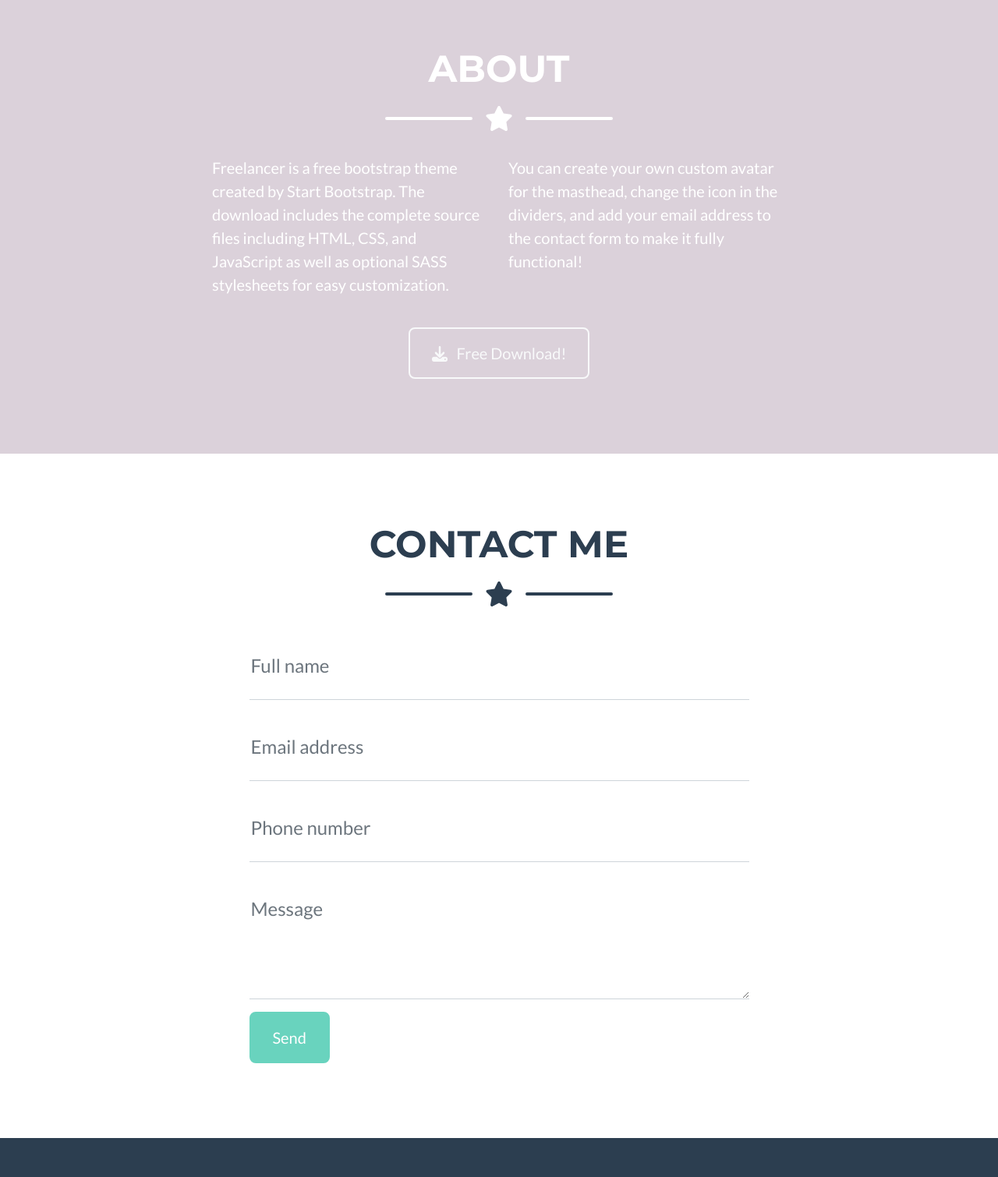
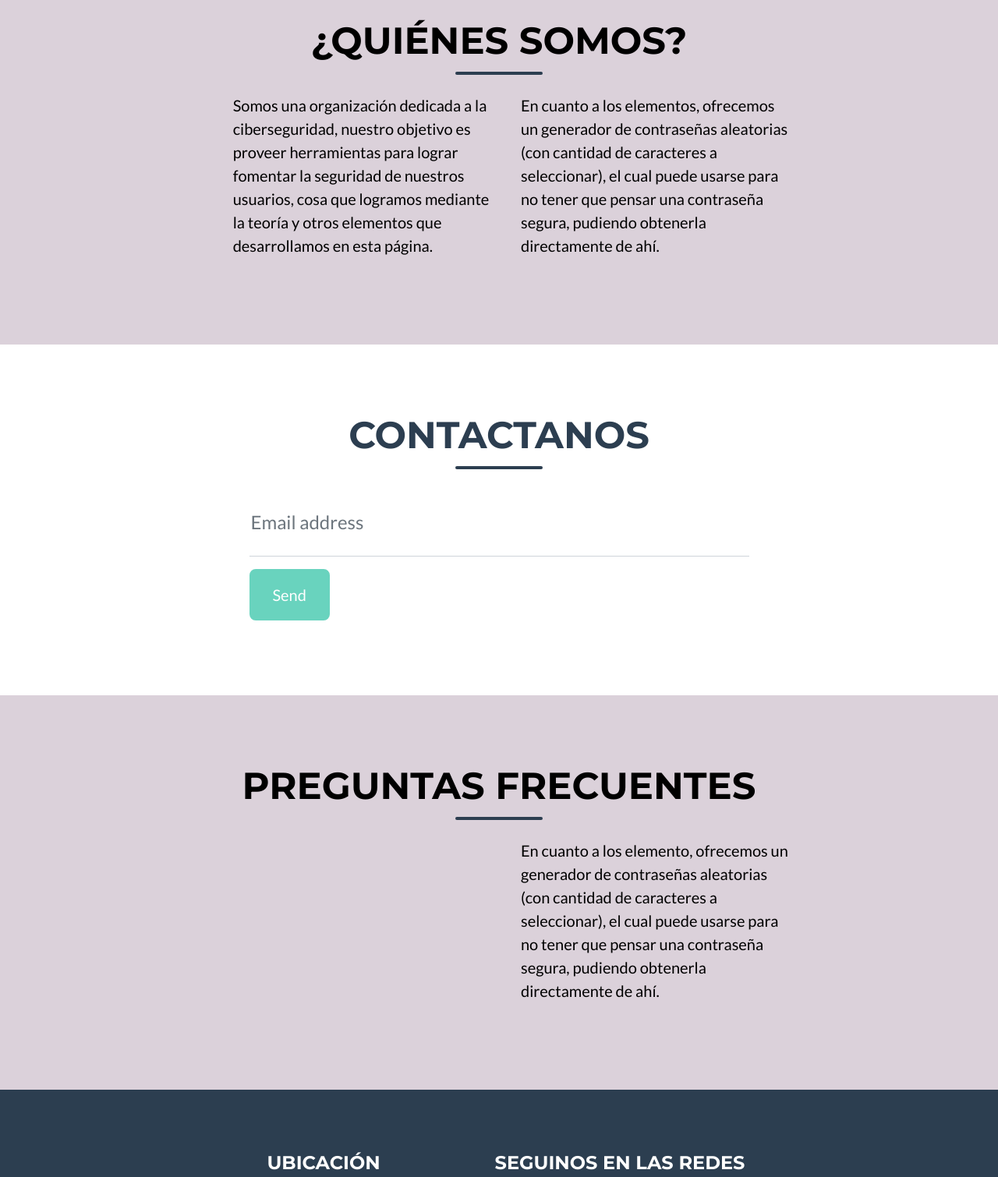
Before and after one commit to JinTheDvp/DSD_PROJECT-SAVIOR_PASSWORD, a plain HTML site: page index.html in a window 1280 px wide. Shown: the part 860-2370 px from the top of the page at 78% size. Drawn offline with nearby package versions, Linux system fonts and the light colour scheme.

Commit message:
Más cambios
(Diversas secciones)

```diff
--- a/index.html
+++ b/index.html
@@ -1,6 +1,6 @@
 <!DOCTYPE html>
 
-<html lang="en">
+<html lang="es">
 
     <head>
 
@@ -9,21 +9,21 @@
         <meta name="description" content="" />
         <meta name="author" content="" />
         <title>Savior Password</title>
-        <!-- Favicon-->
+        <!-- Favicon -->
         <link rel="icon" type="image/x-icon" href="assets/favicon.ico" />
-        <!-- Font Awesome icons (free version)-->
+        <!-- Font Awesome icons -->
         <script src="https://use.fontawesome.com/releases/v6.1.0/js/all.js" crossorigin="anonymous"></script>
-        <!-- Google fonts-->
+        <!-- Google fonts -->
         <link href="https://fonts.googleapis.com/css?family=Montserrat:400,700" rel="stylesheet" type="text/css" />
         <link href="https://fonts.googleapis.com/css?family=Lato:400,700,400italic,700italic" rel="stylesheet" type="text/css" />
-        <!-- Core theme CSS (includes Bootstrap)-->
+        <!-- CSS -->
         <link href="css/styles.css" rel="stylesheet" />
 
     </head>
 
     <body id="page-top">
 
-        <!-- Navigation Bar -->
+        <!--Section: "Barra de navegación/Navigation Bar"-->
         <nav class="navbar navbar-expand-lg bg-secondary text-uppercase fixed-top" id="mainNav">
             <div class="container">
                 <a class="navbar-brand" href="#page-top">Savior Password</a>
@@ -34,26 +34,25 @@
                 <div class="collapse navbar-collapse" id="navbarResponsive">
                     <ul class="navbar-nav ms-auto">
                         <li class="nav-item mx-0 mx-lg-1"><a class="nav-link py-3 px-0 px-lg-3 rounded" href="#portfolio">¿Cómo protegerse?</a></li>
-                        <li class="nav-item mx-0 mx-lg-1"><a class="nav-link py-3 px-0 px-lg-3 rounded" href="#about">Nuestro contacto</a></li>
-                        <li class="nav-item mx-0 mx-lg-1"><a class="nav-link py-3 px-0 px-lg-3 rounded" href="#contact">Generador de contraseñas</a></li>
+                        <li class="nav-item mx-0 mx-lg-1"><a class="nav-link py-3 px-0 px-lg-3 rounded" href="#about">¿Quiénes somos?</a></li>
+                        <li class="nav-item mx-0 mx-lg-1"><a class="nav-link py-3 px-0 px-lg-3 rounded" href="#contact">Nuestro contacto</a></li>
                     </ul>
                 </div>
             </div>
         </nav>
 
-        <!--Section: "¿Quiénes somos?/ Who are we?"-->
+        <!--Section: "Generador de contraseñas/Password generator"-->
         <header class="masthead bg-primary text-white text-center">
             <div class="container d-flex align-items-center flex-column">
 
-                <h1 class="masthead-heading text-uppercase mb-0" style="color: black;">¿Quiénes somos?</h1>
+                <h1 class="masthead-heading text-uppercase mb-0" style="color: black;">GENERADOR DE CONTRASEÑAS</h1>
 
                 <div class="divider-custom" style="color:gray">
                     <div class="divider-custom-line"></div>
                 </div>
 
                 <p class="masthead-subheading font-weight-light mb-0" style="color: black">
-                    Somos una organización dedicada a la ciberseguridad, nuestro objetivo es
-                    proveer herramientas para lograr fomentar la seguridad de nuestros usuarios.
+                    GENERADOR
                 </p>
 
             </div>
@@ -139,41 +138,36 @@
             </div>
         </section>
 
-        <!--Section: "Nuestro contacto/Our contact"-->
-        <section class="page-section bg-primary text-white mb-0" id="about">
+        <!--Section: "¿Quiénes somos?/Who are we?"-->
+        <section class="page-section bg-primary mb-0" id="about">
             <div class="container">
 
-                <h2 class="page-section-heading text-center text-uppercase text-white">About</h2>
+                <h2 class="page-section-heading text-center text-uppercase" style="color: black">¿Quiénes somos?</h2>
 
-                <div class="divider-custom divider-light">
-                    <div class="divider-custom-line"></div>
-                    <div class="divider-custom-icon"><i class="fas fa-star"></i></div>
+                <div class="divider-custom">
                     <div class="divider-custom-line"></div>
                 </div>
 
-                <div class="row">
-                    <div class="col-lg-4 ms-auto"><p class="lead">Freelancer is a free bootstrap theme created by Start Bootstrap. The download includes the complete source files including HTML, CSS, and JavaScript as well as optional SASS stylesheets for easy customization.</p></div>
-                    <div class="col-lg-4 me-auto"><p class="lead">You can create your own custom avatar for the masthead, change the icon in the dividers, and add your email address to the contact form to make it fully functional!</p></div>
+                <div class="row" style="margin-left: 20px">
+                    <div class="col-lg-4 ms-auto"><p class="lead" style="color: black">
+                        Somos una organización dedicada a la ciberseguridad, nuestro objetivo es
+                        proveer herramientas para lograr fomentar la seguridad de nuestros usuarios, cosa que logramos
+                        mediante la teoría y otros elementos que desarrollamos en esta página.</p></div>
+                    <div class="col-lg-4 me-auto"><p class="lead" style="color: black">
+                        En cuanto a los elementos, ofrecemos un generador de contraseñas aleatorias (con cantidad de caracteres a seleccionar),
+                        el cual puede usarse para no tener que pensar una contraseña segura, pudiendo obtenerla directamente de ahí.</p></div>
                 </div>
 
-                <div class="text-center mt-4">
-                    <a class="btn btn-xl btn-outline-light" href="https://startbootstrap.com/theme/freelancer/">
-                        <i class="fas fa-download me-2"></i>
-                        Free Download!
-                    </a>
-                </div>
             </div>
         </section>
 
-        <!--Section: "Generador de contraseñas/Password generator"-->
+        <!--Section: "Contacto/Contact"-->
         <section class="page-section" id="contact">
             <div class="container">
 
-                <h2 class="page-section-heading text-center text-uppercase text-secondary mb-0">Contact Me</h2>
+                <h2 class="page-section-heading text-center text-uppercase text-secondary mb-0">Contactanos</h2>
 
                 <div class="divider-custom">
-                    <div class="divider-custom-line"></div>
-                    <div class="divider-custom-icon"><i class="fas fa-star"></i></div>
                     <div class="divider-custom-line"></div>
                 </div>
 
@@ -182,86 +176,70 @@
                         <form id="contactForm" data-sb-form-api-token="API_TOKEN">
 
                             <div class="form-floating mb-3">
-                                <input class="form-control" id="name" type="text" placeholder="Enter your name..." data-sb-validations="required" />
-                                <label for="name">Full name</label>
-                                <div class="invalid-feedback" data-sb-feedback="name:required">A name is required.</div>
-                            </div>
-
-                            <div class="form-floating mb-3">
                                 <input class="form-control" id="email" type="email" placeholder="name@example.com" data-sb-validations="required,email" />
                                 <label for="email">Email address</label>
                                 <div class="invalid-feedback" data-sb-feedback="email:required">An email is required.</div>
                                 <div class="invalid-feedback" data-sb-feedback="email:email">Email is not valid.</div>
                             </div>
 
-                            <div class="form-floating mb-3">
-                                <input class="form-control" id="phone" type="tel" placeholder="(123) 456-7890" data-sb-validations="required" />
-                                <label for="phone">Phone number</label>
-                                <div class="invalid-feedback" data-sb-feedback="phone:required">A phone number is required.</div>
-                            </div>
+                            <button class="btn btn-primary btn-xl disabled" id="submitButton" type="submit">Send</button>
 
-                            <div class="form-floating mb-3">
-                                <textarea class="form-control" id="message" type="text" placeholder="Enter your message here..." style="height: 10rem" data-sb-validations="required"></textarea>
-                                <label for="message">Message</label>
-                                <div class="invalid-feedback" data-sb-feedback="message:required">A message is required.</div>
-                            </div>
-
-                            <!--
-                                <div class="d-none" id="submitSuccessMessage">
-                                <div class="text-center mb-3">
-                                    <div class="fw-bolder">Form submission successful!</div>
-                                    To activate this form, sign up at
-                                    <br />
-                                    <a href="https://startbootstrap.com/solution/contact-forms">https://startbootstrap.com/solution/contact-forms</a>
-                                </div>
-                            </div>
-
-                            <div class="d-none" id="submitErrorMessage"><div class="text-center text-danger mb-3">Error sending message!</div></div
-                            -->
-
-                            <button class="btn btn-primary btn-xl disabled" id="submitButton" type="submit">Send</button>
                         </form>
                     </div>
                 </div>
             </div>
         </section>
-        <!--Section: "Footer/Pie de página"-->
+
+        <!--Section: "Preguntas Frecuentes/Frequent Questions"-->
+        <section class="page-section bg-primary mb-0" id="">
+            <div class="container">
+
+                <h2 class="page-section-heading text-center text-uppercase" style="color: black">Preguntas Frecuentes</h2>
+
+                <div class="divider-custom">
+                    <div class="divider-custom-line"></div>
+                </div>
+
+                <div class="row" style="margin-left: 20px">
+                    <div class="col-lg-4 ms-auto"><p class="lead" style="color: black">
+
+                    </p></div>
+                    <div class="col-lg-4 me-auto"><p class="lead" style="color: black">
+                        En cuanto a los elemento, ofrecemos un generador de contraseñas aleatorias (con cantidad de caracteres a seleccionar),
+                        el cual puede usarse para no tener que pensar una contraseña segura, pudiendo obtenerla directamente de ahí.</p></div>
+                </div>
+
+            </div>
+        </section>
+
+        <!--Section: "Pie de página/Footer"-->
         <footer class="footer text-center">
             <div class="container">
                 <div class="row">
-                    <!-- Footer Location-->
-                    <div class="col-lg-4 mb-5 mb-lg-0">
+
+                    <div class="col-lg-4 mb-5 mb-lg-0" style="margin-left: 155px;">
                         <h4 class="text-uppercase mb-4">Ubicación</h4>
                         <p class="lead mb-0">
-                            2215
+                            Calle Florida 1745
                             <br />
-                            Clark, MO 65243
+                            San Rafael, Mendoza.
                         </p>
                     </div>
-                    <!-- Footer Social Icons-->
+
                     <div class="col-lg-4 mb-5 mb-lg-0">
-                        <h4 class="text-uppercase mb-4">Around the Web</h4>
+                        <h4 class="text-uppercase mb-4">Seguinos en las redes</h4>
                         <a class="btn btn-outline-light btn-social mx-1" href="#!"><i class="fab fa-fw fa-facebook-f"></i></a>
                         <a class="btn btn-outline-light btn-social mx-1" href="#!"><i class="fab fa-fw fa-twitter"></i></a>
                         <a class="btn btn-outline-light btn-social mx-1" href="#!"><i class="fab fa-fw fa-linkedin-in"></i></a>
                         <a class="btn btn-outline-light btn-social mx-1" href="#!"><i class="fab fa-fw fa-dribbble"></i></a>
                     </div>
-                    <!-- Footer About Text-->
-                    <div class="col-lg-4">
-                        <h4 class="text-uppercase mb-4">About Freelancer</h4>
-                        <p class="lead mb-0">
-                            Freelance is a free to use, MIT licensed Bootstrap theme created by
-                            <a href="http://startbootstrap.com">Start Bootstrap</a>
-                            .
-                        </p>
-                    </div>
+
                 </div>
             </div>
         </footer>
-        <!-- Copyright Section-->
-        <div class="copyright py-4 text-center text-white">
-            <div class="container"><small>Copyright &copy; Your Website 2022</small></div>
-        </div>
+
+        <!--NOT USING THIS PART OF BELOW-->
+
         <!-- Portfolio Modals-->
         <!-- Portfolio Modal 1-->
         <div class="portfolio-modal modal fade" id="portfolioModal1" tabindex="-1" aria-labelledby="portfolioModal1" aria-hidden="true">
```
